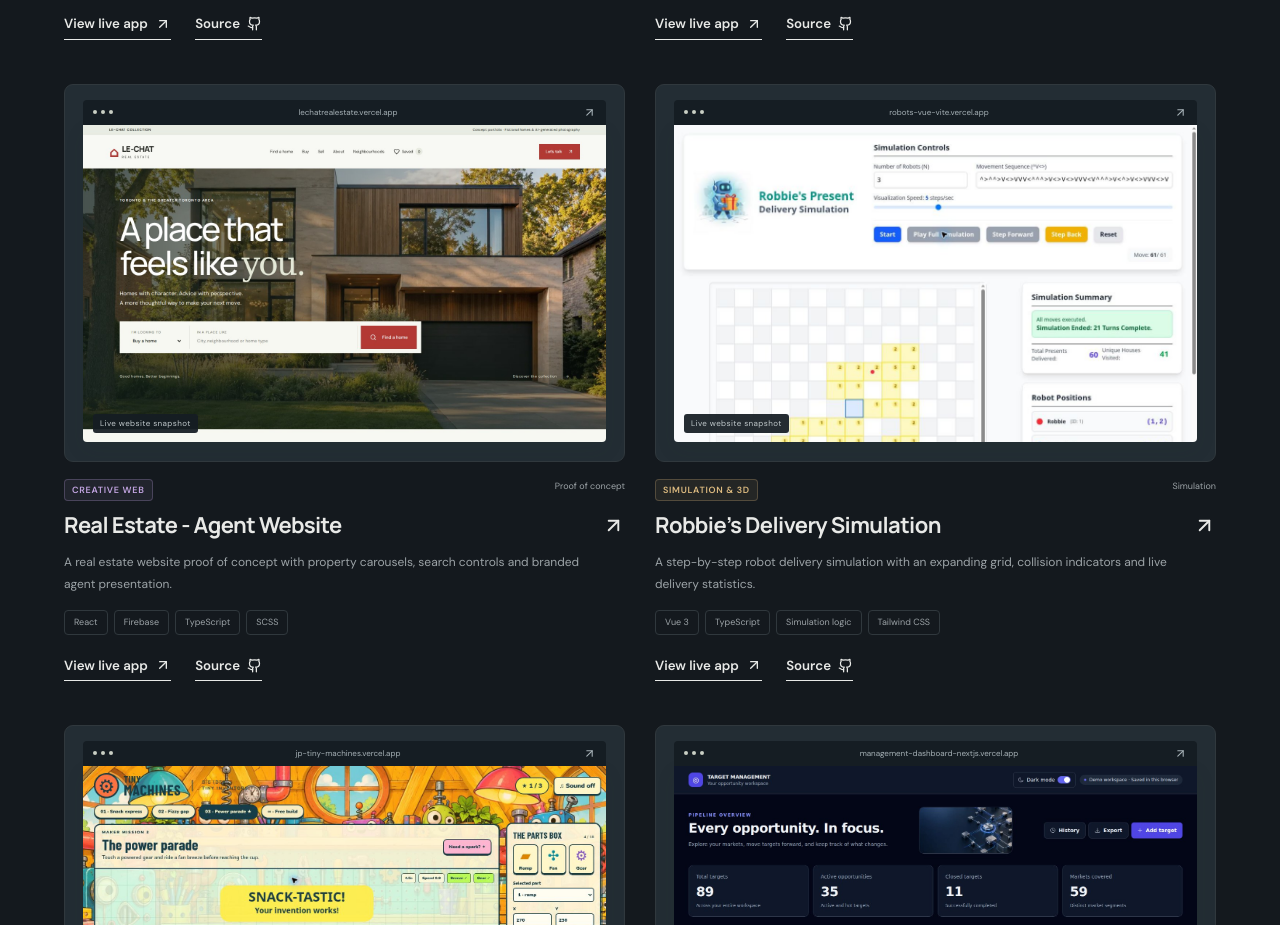
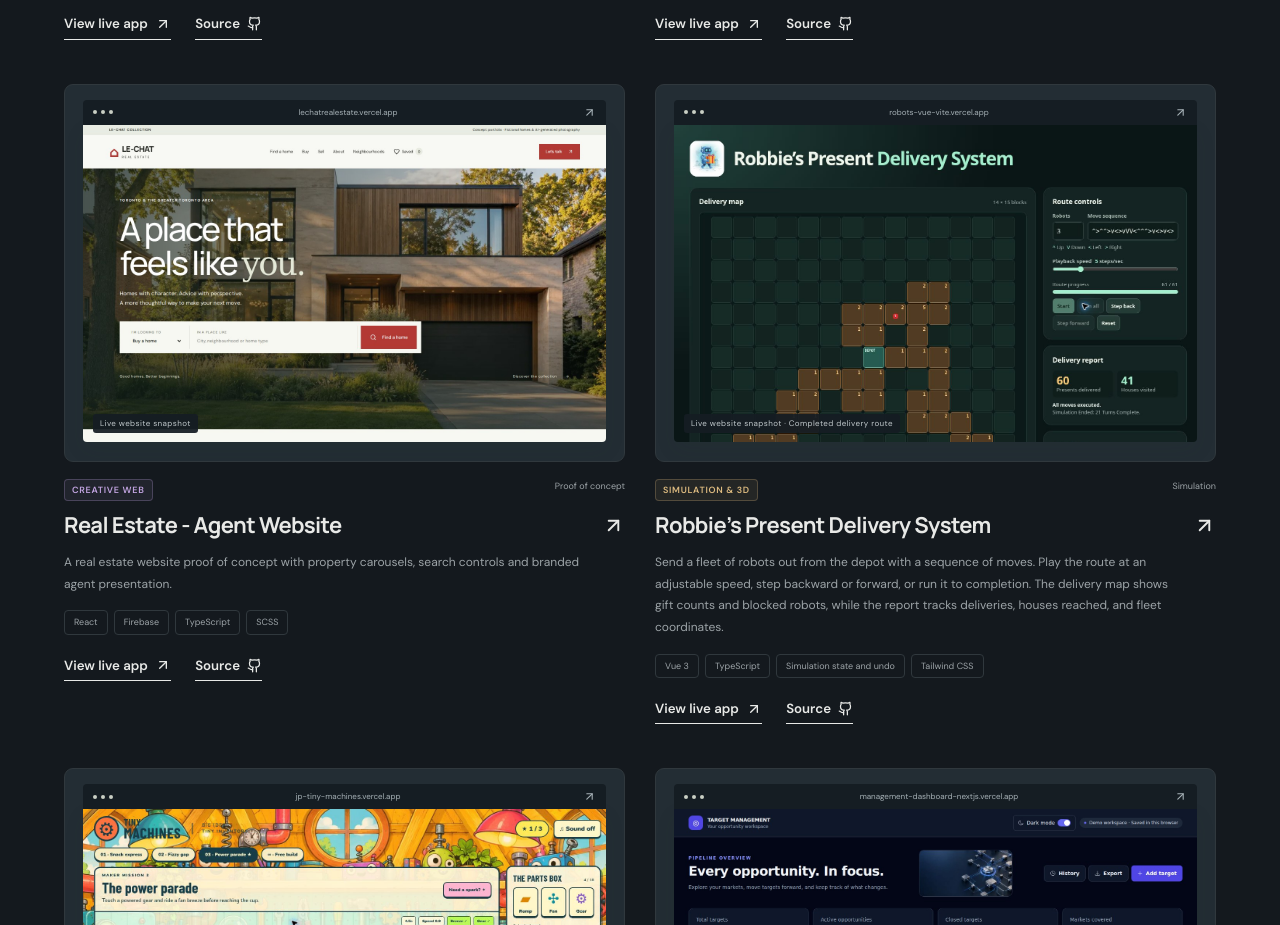
Before and after one commit to jp0624/portfolio, a React (Vite) app: page / in a window 1280 px wide. Shown: the part 4380-5305 px from the top of the page. Built offline with nearby package versions, Linux system fonts and the light colour scheme.

Commit message:
Update Robbie portfolio entry with live delivery screenshots

```diff
--- a/src/projects.json
+++ b/src/projects.json
@@ -278,13 +278,13 @@
   },
   {
     "id": "robots-vue-vite",
-    "title": "Robbie’s Delivery Simulation",
+    "title": "Robbie’s Present Delivery System",
     "category": "Simulation & 3D",
-    "description": "A step-by-step robot delivery simulation with an expanding grid, collision indicators and live delivery statistics.",
+    "description": "Send a fleet of robots out from the depot with a sequence of moves. Play the route at an adjustable speed, step backward or forward, or run it to completion. The delivery map shows gift counts and blocked robots, while the report tracks deliveries, houses reached, and fleet coordinates.",
     "skills": [
       "Vue 3",
       "TypeScript",
-      "Simulation logic",
+      "Simulation state and undo",
       "Tailwind CSS"
     ],
     "languages": [
@@ -297,12 +297,14 @@
     "status": "Simulation",
     "repo": "https://github.com/jp0624/robots-vue-vite",
     "sourceFiles": 28,
-    "reviewedAt": "2026-10-19",
+    "reviewedAt": "2026-11-20",
     "evidence": [
       "https://github.com/jp0624/robots-vue-vite/tree/main"
     ],
-    "image": "screenshots/robots-vue-vite.jpg",
-    "imageNote": "Live website snapshot",
+    "image": "screenshots/robbie-delivery-overview.jpg",
+    "imageNote": "Live website snapshot · Completed delivery route",
+    "detailImage": "screenshots/robbie-delivery-collision.jpg",
+    "detailImageAlt": "A blocked robot highlighted on the delivery map and in the fleet list",
     "featured": true,
     "liveNote": "",
     "alternateLive": ""
--- a/src/styles.css
+++ b/src/styles.css
@@ -166,3 +166,7 @@ section[id]{scroll-margin-top:12px}
 .hero-connect-links a:focus-visible{outline:3px solid #5d8eff;outline-offset:4px}
 @media(max-width:560px){.hero-connect-links .hero-contact-email{flex-basis:100%;font-size:17px}.hero-contact-social{flex:1}.hero-connect{margin-top:26px}}
 @media(prefers-reduced-motion:reduce){.hero-connect-links a{transition:none}.hero-connect-links a:hover{transform:none}}
+
+.project-detail-figure{margin:1.25rem 0}
+.project-detail-figure img{display:block;width:100%;height:auto;border-radius:12px}
+.project-detail-figure figcaption{margin-top:.5rem;font-size:.85rem;color:var(--muted)}
```
Also changed, not shown: src/App.tsx (+1 -1 lines), public/screenshots/robbie-delivery-collision.jpg (added), public/screenshots/robbie-delivery-overview.jpg (added).
